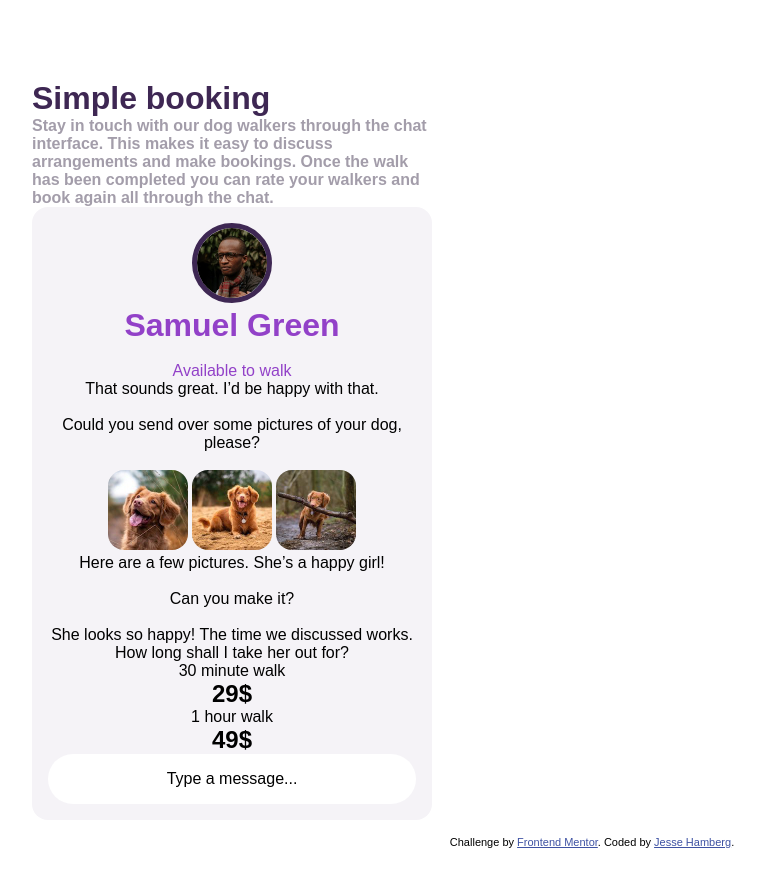
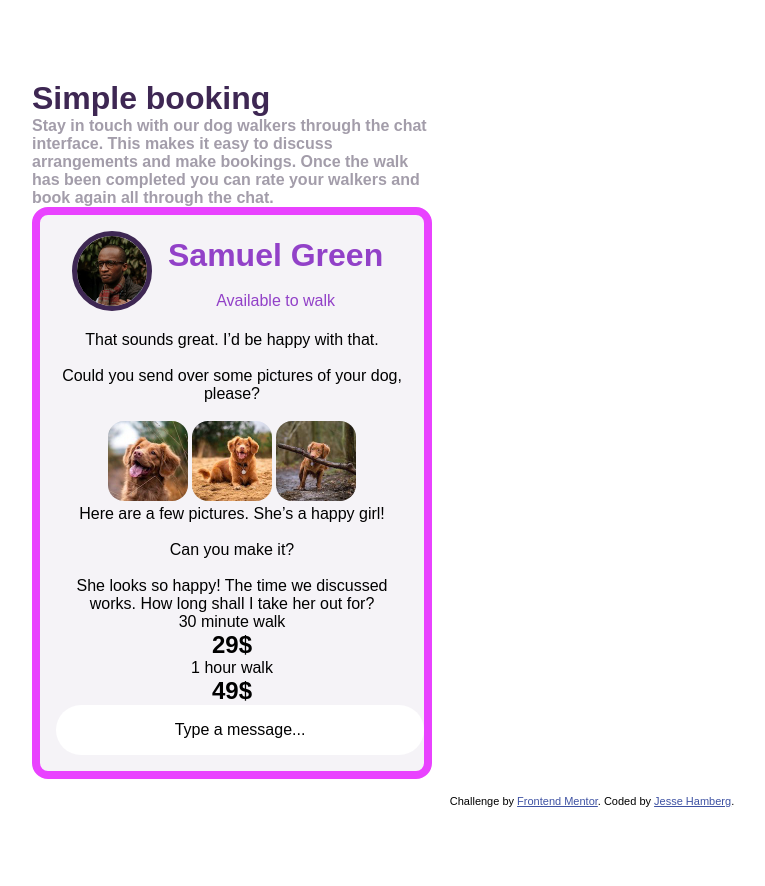
Before and after one commit to hambergjesse/chat-app, a plain HTML site: page index.html in a window 1280 px wide. Shown: the whole page, without its empty margins (48-813 px from the left). Drawn offline with Linux system fonts and the light colour scheme; a web font is replaced by a local one.

Commit message:
flexbox top bar start

```diff
--- a/style.css
+++ b/style.css
@@ -65,13 +65,32 @@ body {
 }
 
 .phone {
+  /* Flexbox
+  display: flex;
+  flex-direction: column;
+  flex-wrap: wrap;
+  justify-content: flex-start;
+  align-items: center;
+  align-content: space-between;
+  */
+  /* Divider */
   padding: 1rem;
   background-color: var(--lightgreyvio);
   border-radius: 1rem;
   margin-bottom: 1rem;
+  border: 0.5rem solid var(--lightmagenta);
   width: 25rem;
   height: auto;
   text-align: center;
+}
+
+.topbar {
+  display: flex;
+  align-items: center;
+  align-content: flex-start;
+  justify-content: start;
+  padding-bottom: 1rem;
+  gap: 1rem;
 }
 
 /* Rounded images */
```
